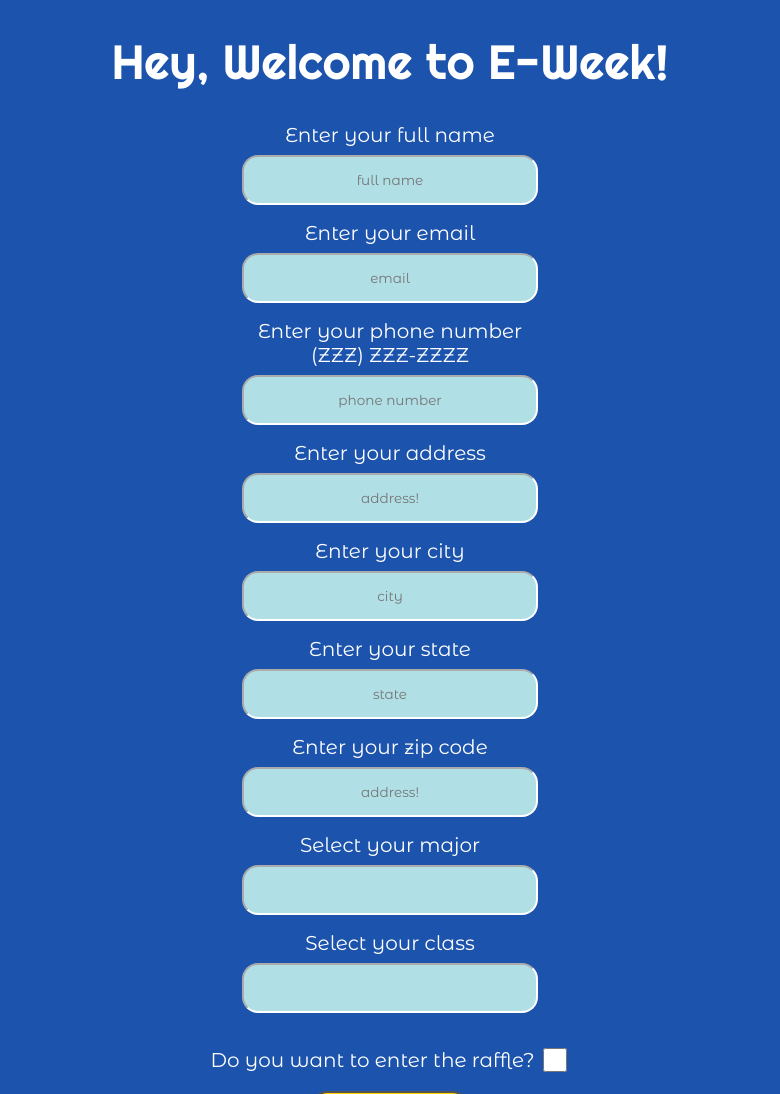
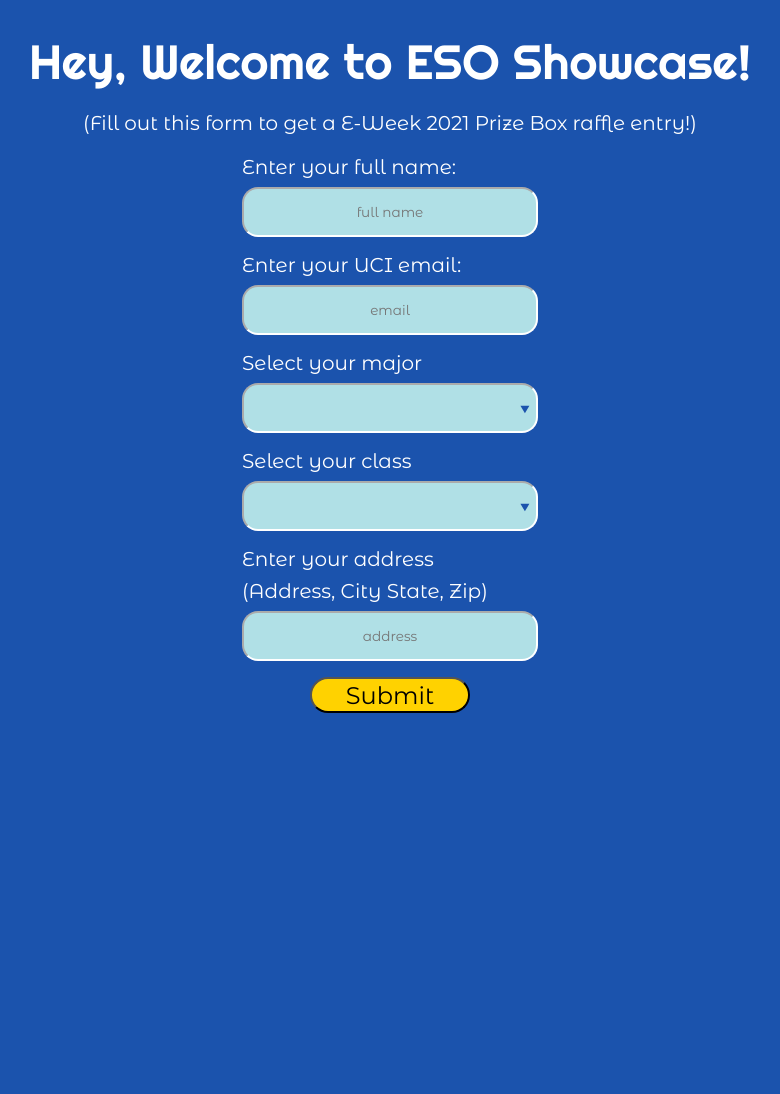
Before and after one commit to henryg0/Escan_frontend, a React app: page / in a window 1280 px wide. Shown: the top 1094 px of the page, without its empty margins (250-1030 px from the left). After the commit the page ends 900 px from the top, so only its background shows below. Built offline with nearby package versions, Linux system fonts and the light colour scheme; a web font is replaced by a local one.

Commit message:
updated form to only require necessary info

```diff
--- a/public/index.html
+++ b/public/index.html
@@ -3,8 +3,8 @@
   <head>
     <link rel="stylesheet" href="styles.css">
     <link rel="preconnect" href="https://fonts.gstatic.com">
-    <link href="https://fonts.googleapis.com/css2?family=Montserrat+Alternates&family=Righteous&family=Ubuntu+Mono&display=swap" rel="stylesheet">
-        <title>E-Week 2021!</title>
+    <link href="https://fonts.googleapis.com/css2?family=Capriola&family=Montserrat+Alternates&family=Patua+One&family=Righteous&display=swap" rel="stylesheet">
+    <title>ESO Showcase!</title>
   </head>
   <body>
     <noscript>You need to enable JavaScript to run this app.</noscript>
--- a/src/components/App.css
+++ b/src/components/App.css
@@ -2,13 +2,6 @@
   font-family: 'Montserrat Alternates', sans-serif;
   font-size:1.25rem;
   color:white;
-}
-
-p {
-  max-width: 20rem;
-  margin:0 auto;
-  text-align: center;
-  margin-bottom: 0.5rem;
 }
 
 button {
@@ -21,6 +14,7 @@
   border-radius:100px;
   margin-bottom:10rem;
 }
+
 input {
   background-color:powderblue;
   width:18rem;
@@ -35,15 +29,30 @@
   position:relative;
 }
 
+input::-webkit-calendar-picker-indicator {
+  opacity: 100;
+  /* color:#947b0b; */
+  color: #1b53ad;
+}
+
 .App {
   text-align: center;
 }
 
+.form p {
+  max-width: 20rem;
+  margin: 0 auto;
+  padding-left: 1.5rem;
+  margin-bottom: 0.5rem;
+  text-align:left;
+}
+
 .heading {
-  font-family: 'Righteous', cursive;
+  font-family: 'Righteous';
   color:white;
   font-size: 3rem;
   font-weight:lighter;
+  margin-bottom:0;
 }
 
 .raffle {
--- /dev/null
+++ b/src/components/Ending.jsx
@@ -0,0 +1,17 @@
+import React from 'react';
+
+class Ending extends React.Component {
+  constructor (props) {
+    super(props);
+  }
+
+  render() {
+    return (
+      <div>
+        <h1>{this.props.ending}</h1>
+      </div>
+    )
+  }
+}
+
+export default Ending;
--- a/src/components/Form.jsx
+++ b/src/components/Form.jsx
@@ -4,25 +4,23 @@
 import Heading from "./Heading";
 import Major from './Major';
 import Year from "./Year";
+import Ending from './Ending';
 
 class Form extends React.Component {
   constructor(props) {
     super(props);
     this.state = {
       heading : "Hey,",
-      welcome : "Welcome to E-Week!",
+      welcome : "Welcome to ESO Showcase!",
       name : "",
       email : "",
-      phoneNumber:"",
       address : "",
-      city: "",
-      state: "",
-      zip: "",
       major : "",
       year : "",
       enteredRaffle : false,
       showName: true,
-      getData : []
+      getData : [],
+      ending: ""
     }
   }
 
@@ -33,9 +31,13 @@
       .then (res => console.log(res.data))
       .catch (e => console.log(e));
 
+    this.setState( {
+      ending: "Thanks for entering the raffle, " + this.state.name + "!"
+    })
+
     console.log(this.state);
     this.setState( {
-        heading: "Submitted!",
+        heading: "",
         name: "",
         showName: false
       })
@@ -54,32 +56,9 @@
     })
   }
 
-  handlePhoneNumberChange = (e) => {
-    this.setState( {
-      phoneNumber : e.target.value
-    })
-  }
-
   handleAddressChange = (e) => {
     this.setState( {
       address: e.target.value
-    })
-  }
-
-  handleCityChange = (e) => {
-    this.setState( {
-      city : e.target.value
-    })
-  }
-
-  handleStateChange = (e) => {
-    this.setState( {
-      state : e.target.value
-    })
-  }
-  handleZipChange = (e) => {
-    this.setState( {
-      zip : e.target.value
     })
   }
 
@@ -117,46 +96,20 @@
         showName={this.state.showName} />
 
         <form
+        className="form"
         onSubmit={this.handleSubmit}
         autoComplete="off"
         >
-          <p>Enter your full name</p>
+          <p>Enter your full name:</p>
           <input
             placeholder="full name"
             onChange={this.handleNameChange}>
           </input>
           <br />
-          <p>Enter your email</p>
+          <p>Enter your UCI email:</p>
           <input
             placeholder="email"
             onChange = {this.handleEmailChange}>
-          </input>
-          <br />
-          <p>Enter your phone number (ZZZ) ZZZ-ZZZZ</p>
-          <input
-            placeholder="phone number"
-            onChange = {this.handlePhoneNumberChange}>
-          </input>
-          <p>Enter your address</p>
-          <input
-            placeholder="address!"
-            onChange = {this.handleAddressChange}>
-          </input>
-          <p>Enter your city</p>
-          <input
-            placeholder="city"
-            onChange = {this.handleCityChange}>
-          </input>
-          <p>Enter your state</p>
-          <input
-            placeholder="state"
-            onChange = {this.handleStateChange}>
-          </input>
-
-          <p>Enter your zip code</p>
-          <input
-            placeholder="address!"
-            onChange = {this.handleZipChange}>
           </input>
           <p>Select your major</p>
           <input
@@ -167,15 +120,13 @@
           onKeyDown={this.eraseSelection}
           />
           <datalist id="majors">
+            <select>
             /* add more */
             <Major
               major="Aerospace Engineering"
             />
             <Major
               major="Biomedical Engineering"
-            />
-            <Major
-              major="Computer Engineering"
             />
             <Major
               major="Civil Engineering"
@@ -198,7 +149,7 @@
             <Major
               major="Mechanical Engineering"
             />
-
+          </select>
           </datalist>
 
           <br />
@@ -223,7 +174,15 @@
             />
           </datalist>
 
+          <p>Enter your address</p>
+          <p>(Address, City State, Zip)</p>
+          <input
+            placeholder="address"
+            onChange = {this.handleAddressChange}>
+          </input>
+
           <br />
+          {/*
           <table className="raffle">
             <tbody>
               <tr>
@@ -232,8 +191,10 @@
               </tr>
             </tbody>
           </table>
+          */}
           <button onSubmit = {this.handleSubmit}>Submit</button>
           </form>
+        <Ending />
         </div>
     )
   }
--- a/src/components/Heading.jsx
+++ b/src/components/Heading.jsx
@@ -7,8 +7,12 @@
   }
 
   render() {
-    return <h1 className="heading">{this.props.heading} {(this.props.name.length != 0 && this.props.showName) ? this.props.name + '!' : '' } {this.props.welcome}</h1>
-  }
+    return (
+    <div>
+      <h1 className="heading">{this.props.heading} {(this.props.name.length != 0 && this.props.showName) ? this.props.name + '!' : '' } {this.props.welcome}</h1>
+      <p>(Fill out this form to get a E-Week 2021 Prize Box raffle entry!)</p>
+      </div>
+    )}
 }
 
 export default Heading;
```
